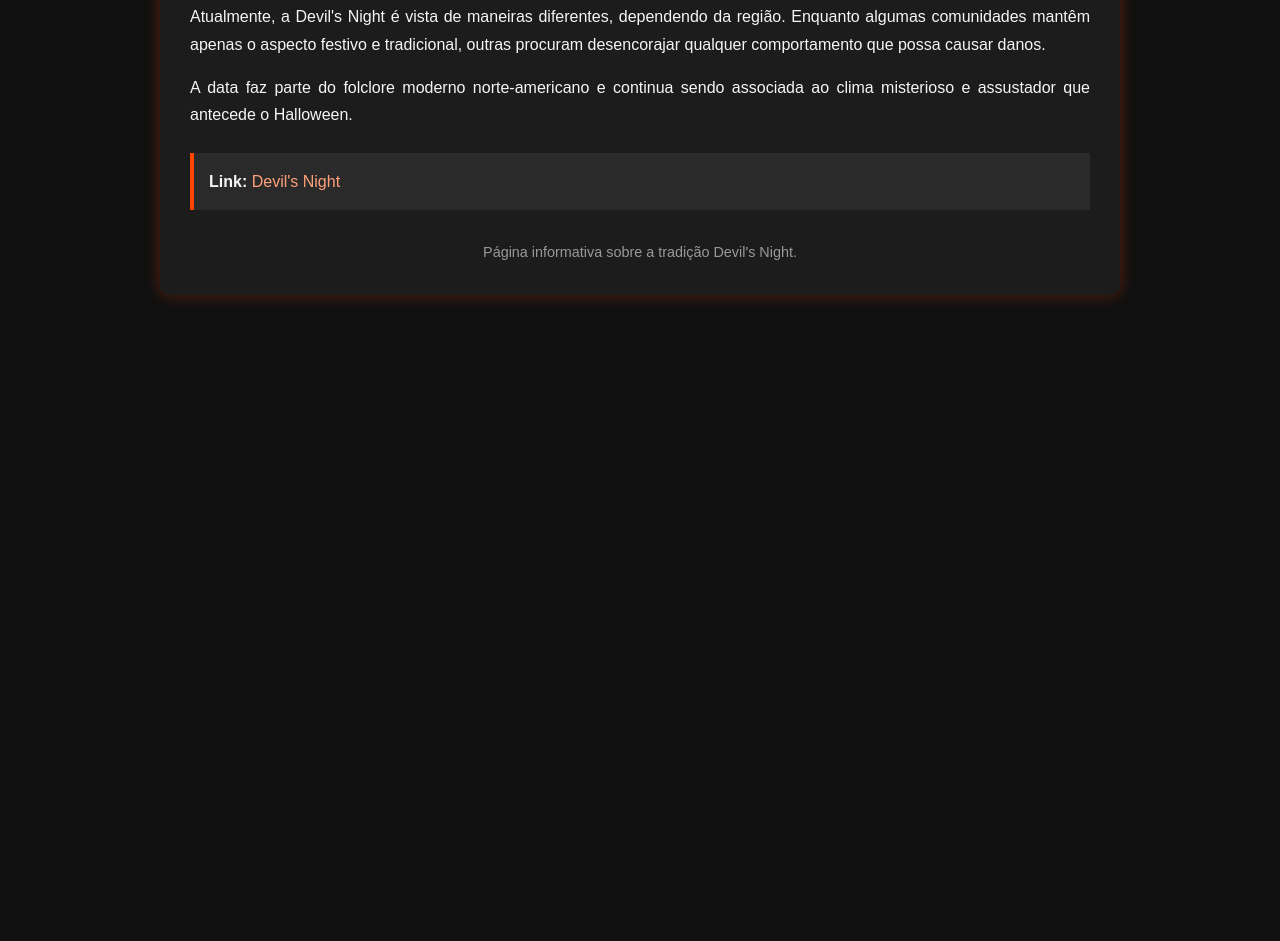
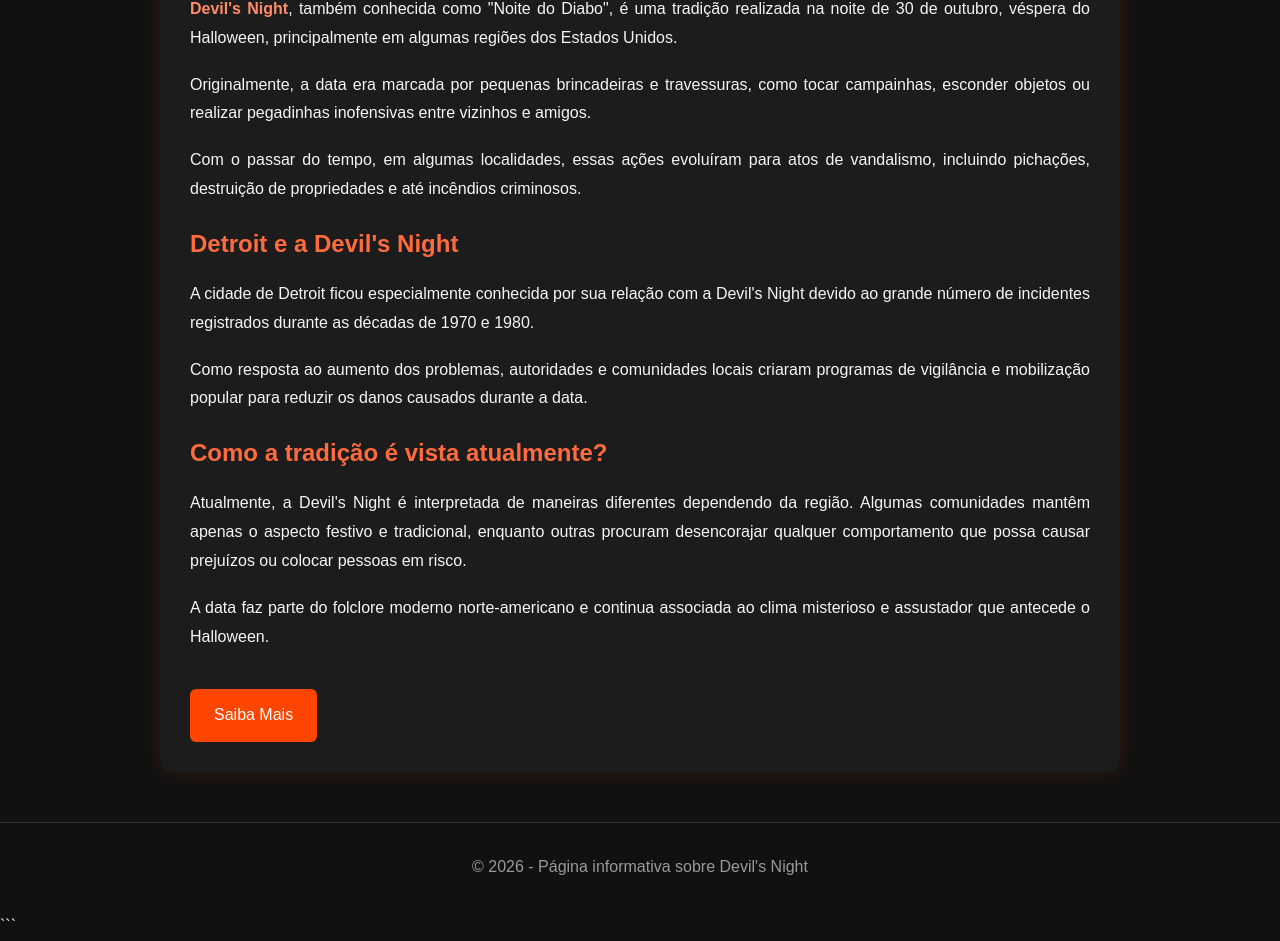
Before and after one commit to NightVivys/Devil-s-Night, a plain HTML site: page index.html in a window 1280 px wide. Shown: the part 428-1369 px from the top of the page. Before the commit the page ends 800 px from the top, so only its background shows below. Drawn offline with Linux system fonts and the light colour scheme.

Commit message:
Update index.html

````diff
--- a/index.html
+++ b/index.html
@@ -1,125 +1,184 @@
+```html
 <!DOCTYPE html>
 <html lang="pt-BR">
 <head>
     <meta charset="UTF-8">
     <meta name="viewport" content="width=device-width, initial-scale=1.0">
-    <title>Devil's Night</title>
+
+    <title>Devil's Night - Noite do Diabo</title>
+
+    <meta name="description" content="Conheça a história da Devil's Night, tradição realizada na véspera do Halloween em algumas regiões dos Estados Unidos.">
+
     <style>
-        body {
-            font-family: Arial, sans-serif;
-            background-color: #111;
-            color: #f5f5f5;
-            margin: 0;
-            padding: 0;
-            line-height: 1.7;
+        *{
+            margin:0;
+            padding:0;
+            box-sizing:border-box;
         }
 
-
-        .container {
-            max-width: 900px;
-            margin: 40px auto;
-            padding: 30px;
-            background-color: #1c1c1c;
-            border-radius: 10px;
-            box-shadow: 0 0 15px rgba(255, 69, 0, 0.3);
+        body{
+            font-family: Arial, Helvetica, sans-serif;
+            background:#111;
+            color:#f5f5f5;
+            line-height:1.8;
         }
 
-
-        h1 {
-            text-align: center;
-            color: #ff4500;
-            margin-bottom: 20px;
+        header{
+            background:linear-gradient(135deg,#2b0000,#111);
+            padding:60px 20px;
+            text-align:center;
         }
 
-
-        p {
-            text-align: justify;
-            margin-bottom: 15px;
+        header h1{
+            color:#ff5c33;
+            font-size:3rem;
+            margin-bottom:10px;
         }
 
-
-        .link {
-            margin-top: 25px;
-            padding: 15px;
-            background-color: #2a2a2a;
-            border-left: 4px solid #ff4500;
+        header p{
+            color:#ccc;
+            font-size:1.1rem;
         }
 
-
-        .link a {
-            color: #ffa07a;
-            text-decoration: none;
+        main{
+            max-width:1000px;
+            margin:40px auto;
+            padding:0 20px;
         }
 
-
-        .link a:hover {
-            text-decoration: underline;
+        .card{
+            background:#1c1c1c;
+            padding:30px;
+            border-radius:12px;
+            box-shadow:0 0 20px rgba(255,69,0,.15);
         }
 
+        h2{
+            color:#ff6b3d;
+            margin-bottom:15px;
+        }
 
-        footer {
-            text-align: center;
-            margin-top: 30px;
-            color: #999;
-            font-size: 0.9em;
+        p{
+            margin-bottom:18px;
+            text-align:justify;
+        }
+
+        .highlight{
+            color:#ff8c69;
+            font-weight:bold;
+        }
+
+        .button{
+            display:inline-block;
+            margin-top:20px;
+            padding:12px 24px;
+            background:#ff4500;
+            color:#fff;
+            text-decoration:none;
+            border-radius:6px;
+            transition:.3s;
+        }
+
+        .button:hover{
+            background:#ff6a33;
+        }
+
+        footer{
+            text-align:center;
+            padding:30px 20px;
+            color:#999;
+            border-top:1px solid #333;
+            margin-top:50px;
+        }
+
+        @media (max-width:768px){
+            header h1{
+                font-size:2rem;
+            }
+
+            .card{
+                padding:20px;
+            }
         }
     </style>
 </head>
 <body>
 
+<header>
+    <h1>Devil's Night</h1>
+    <p>A tradição da "Noite do Diabo" que antecede o Halloween</p>
+</header>
 
-    <div class="container">
-        <h1>Devil's Night</h1>
+<main>
+    <section class="card">
 
+        <h2>O que é a Devil's Night?</h2>
 
         <p>
-            Devil's Night, também conhecida como <strong>"Noite do Diabo"</strong>,
-            é uma tradição que acontece na noite de 30 de outubro, véspera do Halloween,
-            principalmente em algumas regiões dos Estados Unidos.
+            <span class="highlight">Devil's Night</span>, também conhecida como
+            "Noite do Diabo", é uma tradição realizada na noite de
+            30 de outubro, véspera do Halloween, principalmente em
+            algumas regiões dos Estados Unidos.
         </p>
 
+        <p>
+            Originalmente, a data era marcada por pequenas brincadeiras
+            e travessuras, como tocar campainhas, esconder objetos ou
+            realizar pegadinhas inofensivas entre vizinhos e amigos.
+        </p>
 
         <p>
-            Originalmente, a data era marcada por pequenas brincadeiras e travessuras,
-            como tocar campainhas e esconder objetos. Com o passar do tempo, em alguns
-            lugares, essas ações evoluíram para atos de vandalismo, incluindo pichações
-            e incêndios.
+            Com o passar do tempo, em algumas localidades, essas ações
+            evoluíram para atos de vandalismo, incluindo pichações,
+            destruição de propriedades e até incêndios criminosos.
         </p>
 
+        <h2>Detroit e a Devil's Night</h2>
 
         <p>
-            A cidade de Detroit ficou especialmente conhecida por sua relação com a
-            Devil's Night devido ao grande número de incidentes registrados durante
-            as décadas de 1970 e 1980. Como resposta, foram criados programas
-            comunitários para aumentar a vigilância e reduzir os problemas.
+            A cidade de Detroit ficou especialmente conhecida por sua
+            relação com a Devil's Night devido ao grande número de
+            incidentes registrados durante as décadas de 1970 e 1980.
         </p>
 
+        <p>
+            Como resposta ao aumento dos problemas, autoridades e
+            comunidades locais criaram programas de vigilância e
+            mobilização popular para reduzir os danos causados durante
+            a data.
+        </p>
+
+        <h2>Como a tradição é vista atualmente?</h2>
 
         <p>
-            Atualmente, a Devil's Night é vista de maneiras diferentes, dependendo da
-            região. Enquanto algumas comunidades mantêm apenas o aspecto festivo e
-            tradicional, outras procuram desencorajar qualquer comportamento que possa
-            causar danos.
+            Atualmente, a Devil's Night é interpretada de maneiras
+            diferentes dependendo da região. Algumas comunidades mantêm
+            apenas o aspecto festivo e tradicional, enquanto outras
+            procuram desencorajar qualquer comportamento que possa
+            causar prejuízos ou colocar pessoas em risco.
         </p>
 
-
         <p>
-            A data faz parte do folclore moderno norte-americano e continua sendo
-            associada ao clima misterioso e assustador que antecede o Halloween.
+            A data faz parte do folclore moderno norte-americano e
+            continua associada ao clima misterioso e assustador que
+            antecede o Halloween.
         </p>
 
+        <a
+            class="button"
+            href="https://en.wikipedia.org/wiki/Devil%27s_Night"
+            target="_blank"
+            rel="noopener noreferrer">
+            Saiba Mais
+        </a>
 
-        <div class="link">
-            <strong>Link:</strong>
-            <a href="#" target="_blank">Devil's Night</a>
-        </div>
+    </section>
+</main>
 
-
-        <footer>
-            Página informativa sobre a tradição Devil's Night.
-        </footer>
-    </div>
-
+<footer>
+    © 2026 - Página informativa sobre Devil's Night
+</footer>
 
 </body>
 </html>
+```
````
